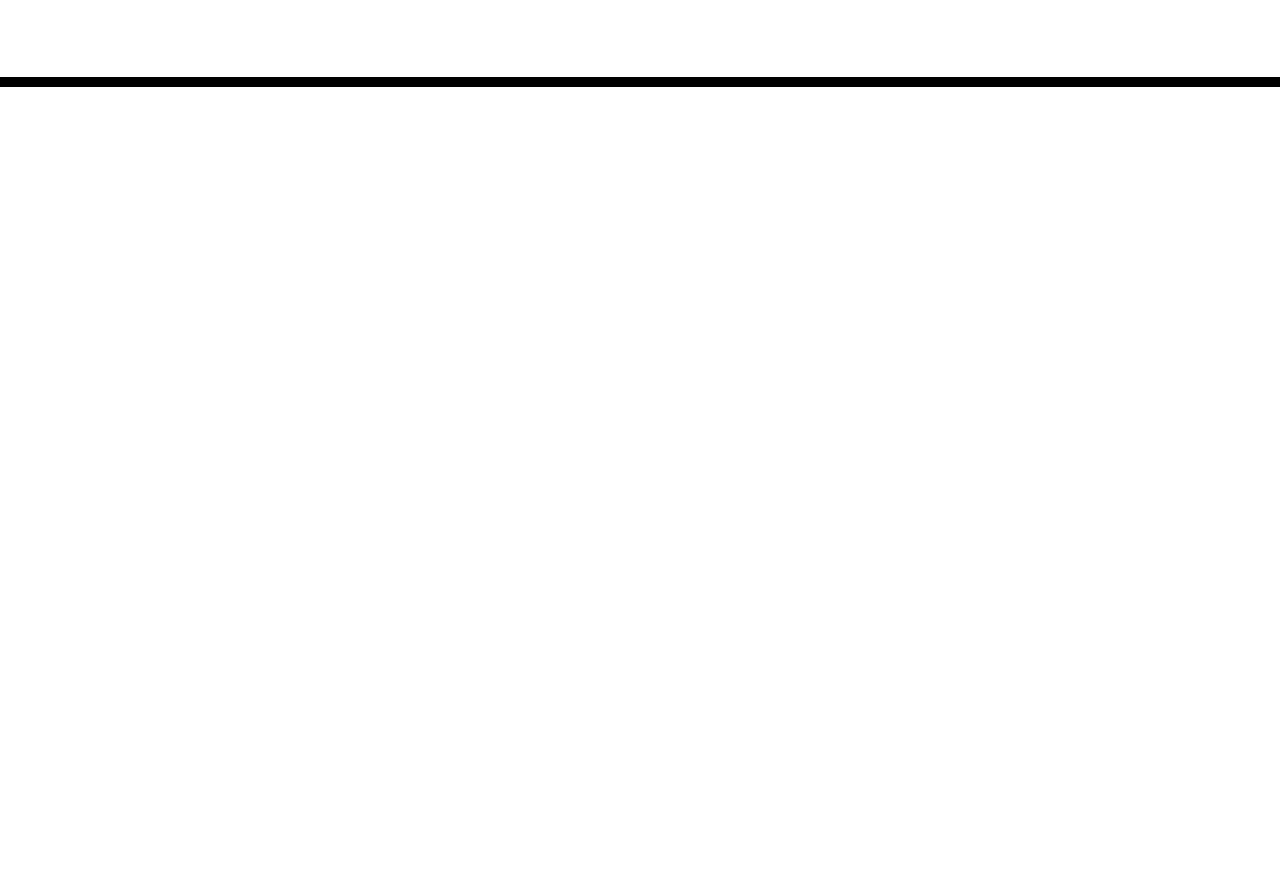
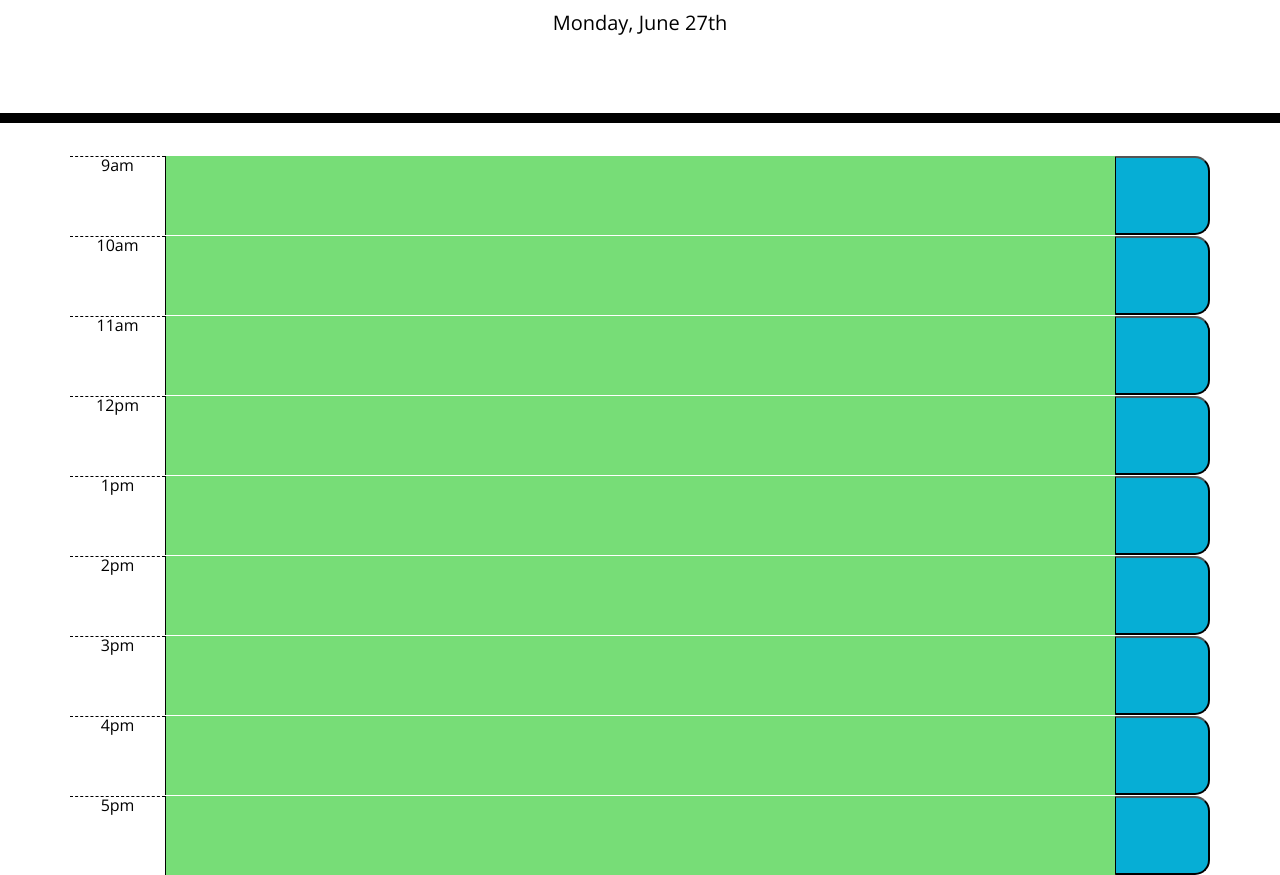
Before and after one commit to cmullan602/daily-planner, a plain HTML site: page index.html in a window 1280 px wide. Shown: the part 181-1056 px from the top of the page. Before the commit the page ends 800 px from the top, so only its background shows below. Drawn offline with nearby package versions, Linux system fonts and the light colour scheme.

Commit message:
finished seperate time container divs and added styling with bootstrap.

```diff
--- /dev/null
+++ b/assets/js/script.js
@@ -0,0 +1,2 @@
+var today = moment()
+$("#currentDay").text(today.format("dddd, MMMM Do"));
--- a/index.html
+++ b/index.html
@@ -20,7 +20,7 @@
     />
     <script src="https://cdnjs.cloudflare.com/ajax/libs/jquery/3.2.1/jquery.min.js"></script>
     <script src="https://cdnjs.cloudflare.com/ajax/libs/moment.js/2.24.0/moment.min.js"></script>
-    <link rel="stylesheet" href="style.css" />
+    <link rel="stylesheet" href="/assets/css/style.css" />
     <title>Work Day Scheduler</title>
   </head>
 
@@ -30,11 +30,61 @@
       <p class="lead">A simple calendar app for scheduling your work day</p>
       <p id="currentDay" class="lead"></p>
     </header>
-    <div class="container">
-      <!-- Timeblocks go here -->
+    <div class="time-block container">
+      <div id="9am" class="row">
+        <div class="hour col-lg-1 col-md-1 col-sm-2">9am</div>
+        <textarea class="description past present future col-lg-10 col-md-10 col-sm-7"> </textarea>
+        <button class="saveBtn col-lg-1 col-md-1 col-sm-1">
+          <i class="fa-lock"></i>
+        </button>
+      </div>
+      <div id="9am" class="row">
+        <div class="hour col-lg-1 col-md-1 col-sm-2">10am</div>
+        <textarea class="description past present future col-lg-10 col-md-10 col-sm-7"> </textarea>
+        <button class="saveBtn col-lg-1 col-md-1 col-sm-1"></button>
+      </div>
+      <div id="9am" class="row">
+        <div class="hour col-lg-1 col-md-1 col-sm-2">11am</div>
+        <textarea class="description past present future col-lg-10 col-md-10 col-sm-7"> </textarea>
+        <button class="saveBtn col-lg-1 col-md-1 col-sm-1"></button>
+      </div>
+      <div id="9am" class="row">
+        <div class="hour col-lg-1 col-md-1 col-sm-2">12pm</div>
+        <textarea class="description past present future col-lg-10 col-md-10 col-sm-7"> </textarea>
+        <button class="saveBtn col-lg-1 col-md-1 col-sm-1"></button>
+      </div>
+      <div id="9am" class="row">
+        <div class="hour col-lg-1 col-md-1 col-sm-2">1pm</div>
+        <textarea class="description past present future col-lg-10 col-md-10 col-sm-7"> </textarea>
+        <button class="saveBtn col-lg-1 col-md-1 col-sm-1"></button>
+      </div>
+      <div id="9am" class="row">
+        <div class="hour col-lg-1 col-md-1 col-sm-2">2pm</div>
+        <textarea class="description past present future col-lg-10 col-md-10 col-sm-7"> </textarea>
+        <button class="saveBtn col-lg-1 col-md-1 col-sm-1"></button>
+      </div>
+      <div id="9am" class="row">
+        <div class="hour col-lg-1 col-md-1 col-sm-2">3pm</div>
+        <textarea class="description past present future col-lg-10 col-md-10 col-sm-7"> </textarea>
+        <button class="saveBtn col-lg-1 col-md-1 col-sm-1"></button>
+      </div>
+      <div id="9am" class="row">
+        <div class="hour col-lg-1 col-md-1 col-sm-2">4pm</div>
+        <textarea class="description past present future col-lg-10 col-md-10 col-sm-7"> </textarea>
+        <button class="saveBtn col-lg-1 col-md-1 col-sm-1"></button>
+      </div>
+      <div id="9am" class="row">
+        <div class="hour col-lg-1 col-md-1 col-sm-2">5pm</div>
+        <textarea class="description past present future col-lg-10 col-md-10 col-sm-7"> </textarea>
+        <button class="saveBtn col-lg-1 col-md-1 col-sm-1">
+          <i></i>
+        </button>
+      </div>
+
+
     </div>
 
 
-    <script src="./assets/js/script.js"></script>
+    <script src="/assets/js/script.js"></script>
   </body>
 </html>
```
Also changed, not shown: assets/css/style.css (renamed from style.css), assets/script.js (deleted).
